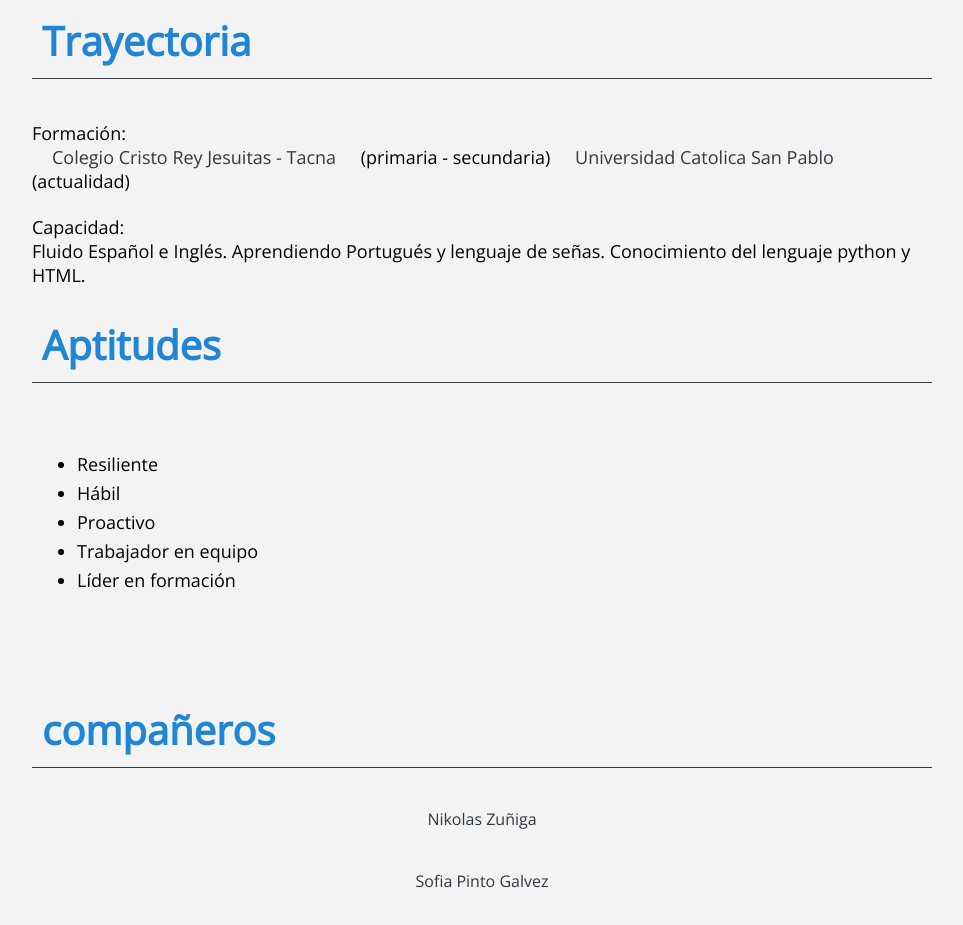
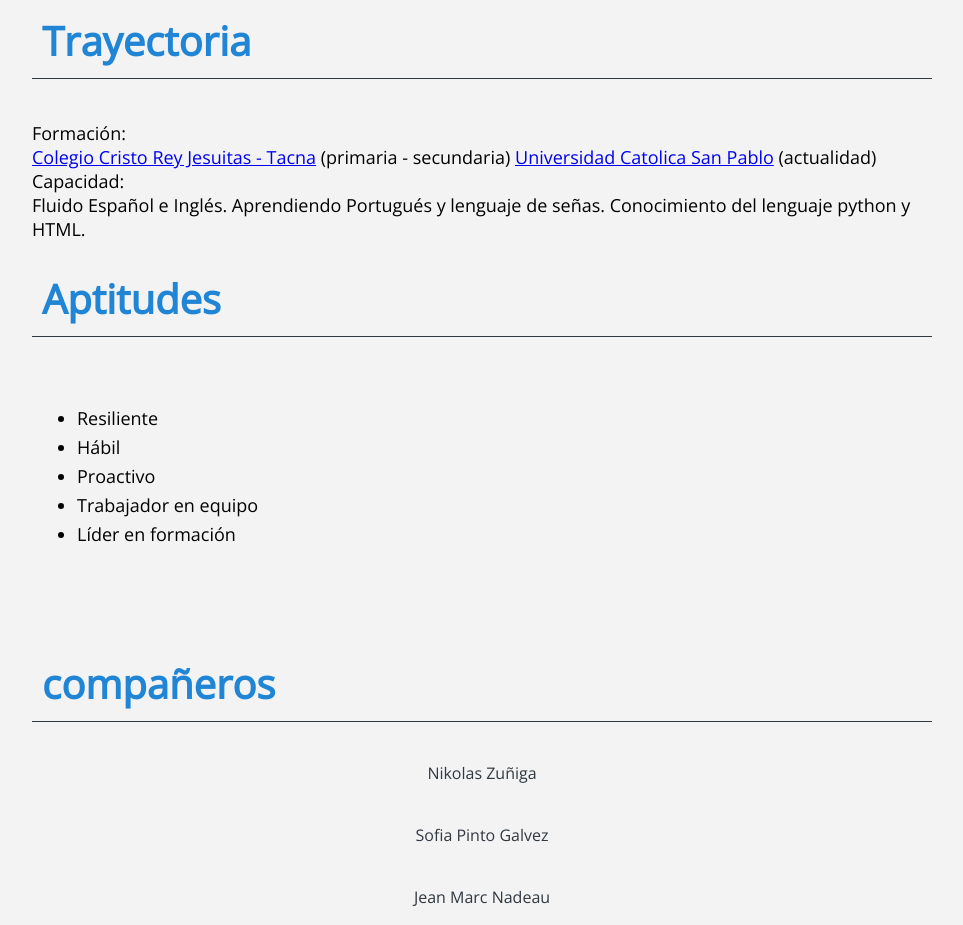
Before and after one commit to PaoloJMA/PaoloMostajo, a plain HTML site: page index.html in a window 1280 px wide. Shown: the part 1279-2204 px from the top of the page, without its empty margins (158-1121 px from the left). Drawn offline with nearby package versions, Linux system fonts and the light colour scheme.

Commit message:
Update index.html

```diff
--- a/index.html
+++ b/index.html
@@ -37,8 +37,9 @@
                 <h2>Trayectoria</h2>
                 <br>
                 <p>Formación:</p><p>
-		    <a class="link link-comp" target="_blank" href="https://ccr.edu.pe//">Colegio Cristo Rey Jesuitas - Tacna</a> (primaria - secundaria)
-		    <a class="link link-comp" target="_blank" href="https://cs.ucsp.edu.pe/pregrado/">Universidad Catolica San Pablo </a> (actualidad)</p><br>
+		    <a href="https://ccr.edu.pe/">Colegio Cristo Rey Jesuitas - Tacna</a> (primaria - secundaria)
+		    <a href="https://cs.ucsp.edu.pe/"> Universidad Catolica San Pablo</a> (actualidad) </p>
+
 
                 <p>Capacidad:</p><p>
                     Fluido Español e Inglés.
```
